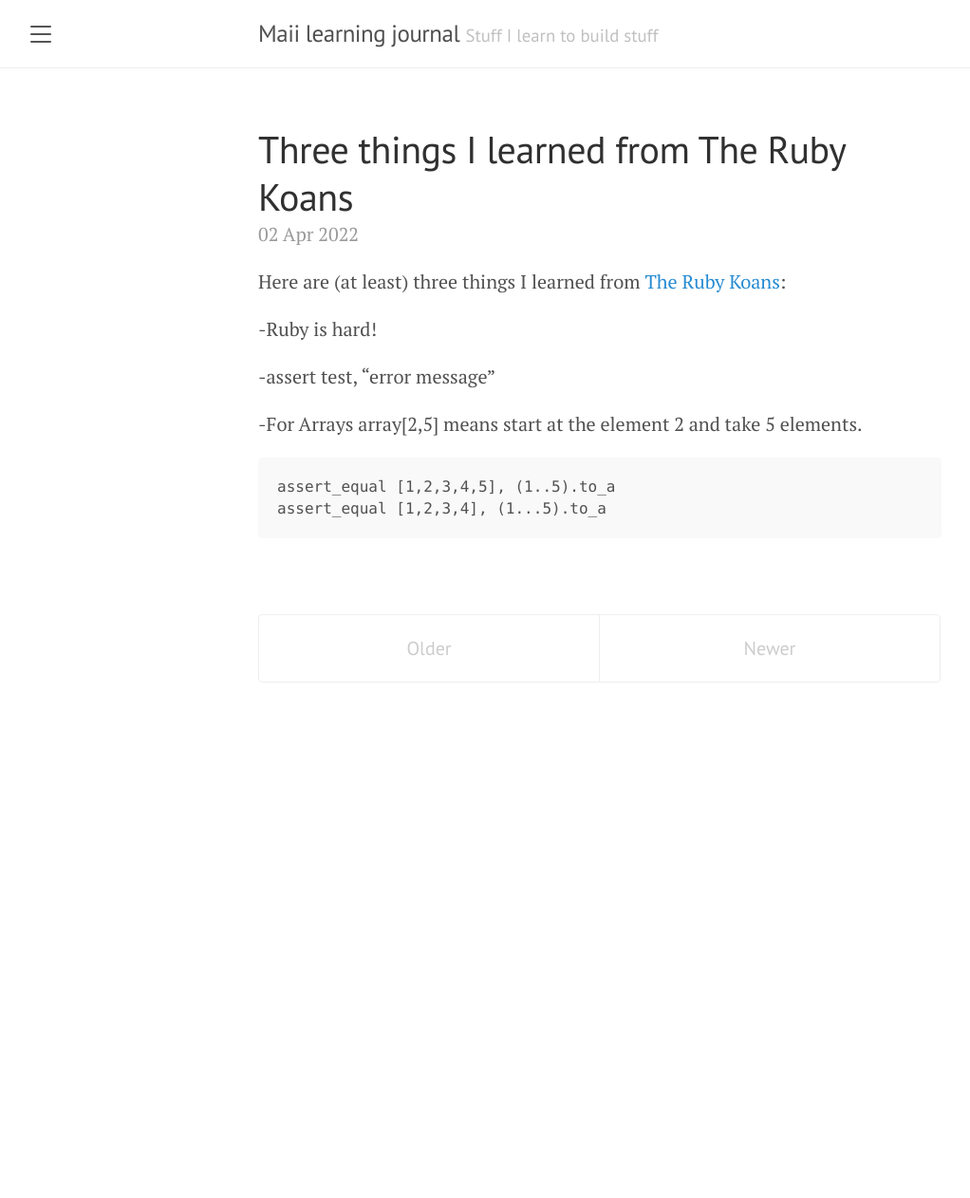
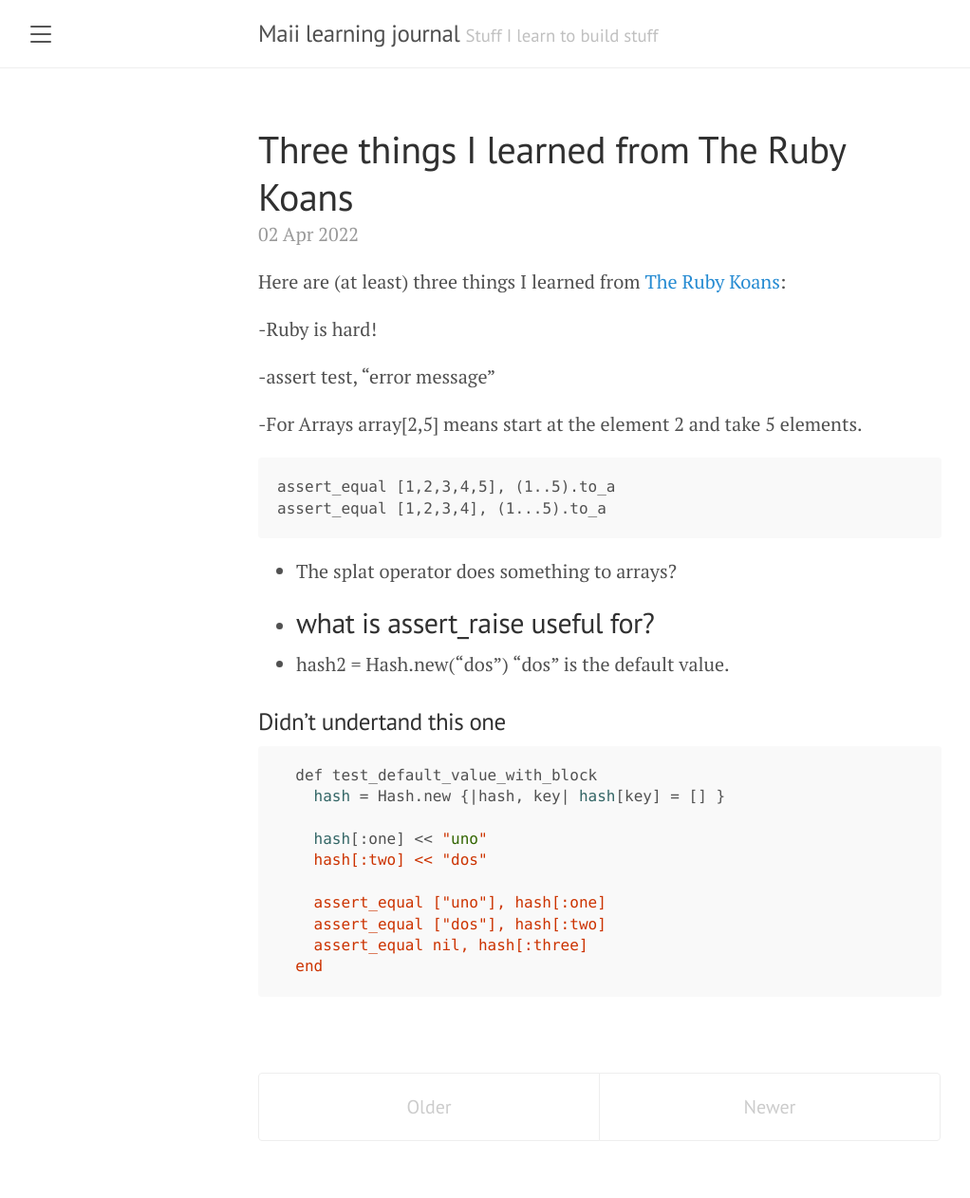
Before and after one commit to eamesa/maii-journal, a Jekyll site: the page built from index.html, in a window 1280 px wide. Shown: the whole page at 95% size, without its empty margins (8-1030 px from the left). Built offline with Jekyll 4.4.1, drawn with Linux system fonts in a browser that asks for light colours; a script that is not in the unit is left out; the list of posts is cut into pages by our own code; before the commit the page ends 900 px from its top, so only the background shows below that.

Commit message:
Update 2022-04-02-three-things-i-learned-from-the-ruby-koans.md

````diff
--- a/_posts/2022-04-02-three-things-i-learned-from-the-ruby-koans.md
+++ b/_posts/2022-04-02-three-things-i-learned-from-the-ruby-koans.md
@@ -15,3 +15,23 @@ Here are (at least) three things I learned from [The Ruby Koans](http://rubykoan
 assert_equal [1,2,3,4,5], (1..5).to_a
 assert_equal [1,2,3,4], (1...5).to_a
 ```
+
+- The splat operator does something to arrays?
+
+- what is assert_raise useful for?
+-
+- hash2 = Hash.new("dos") "dos" is the default value.
+
+### Didn't undertand this one
+```sh
+  def test_default_value_with_block
+    hash = Hash.new {|hash, key| hash[key] = [] }
+
+    hash[:one] << "uno"
+    hash[:two] << "dos"
+
+    assert_equal ["uno"], hash[:one]
+    assert_equal ["dos"], hash[:two]
+    assert_equal nil, hash[:three]
+  end
+  ```
````
